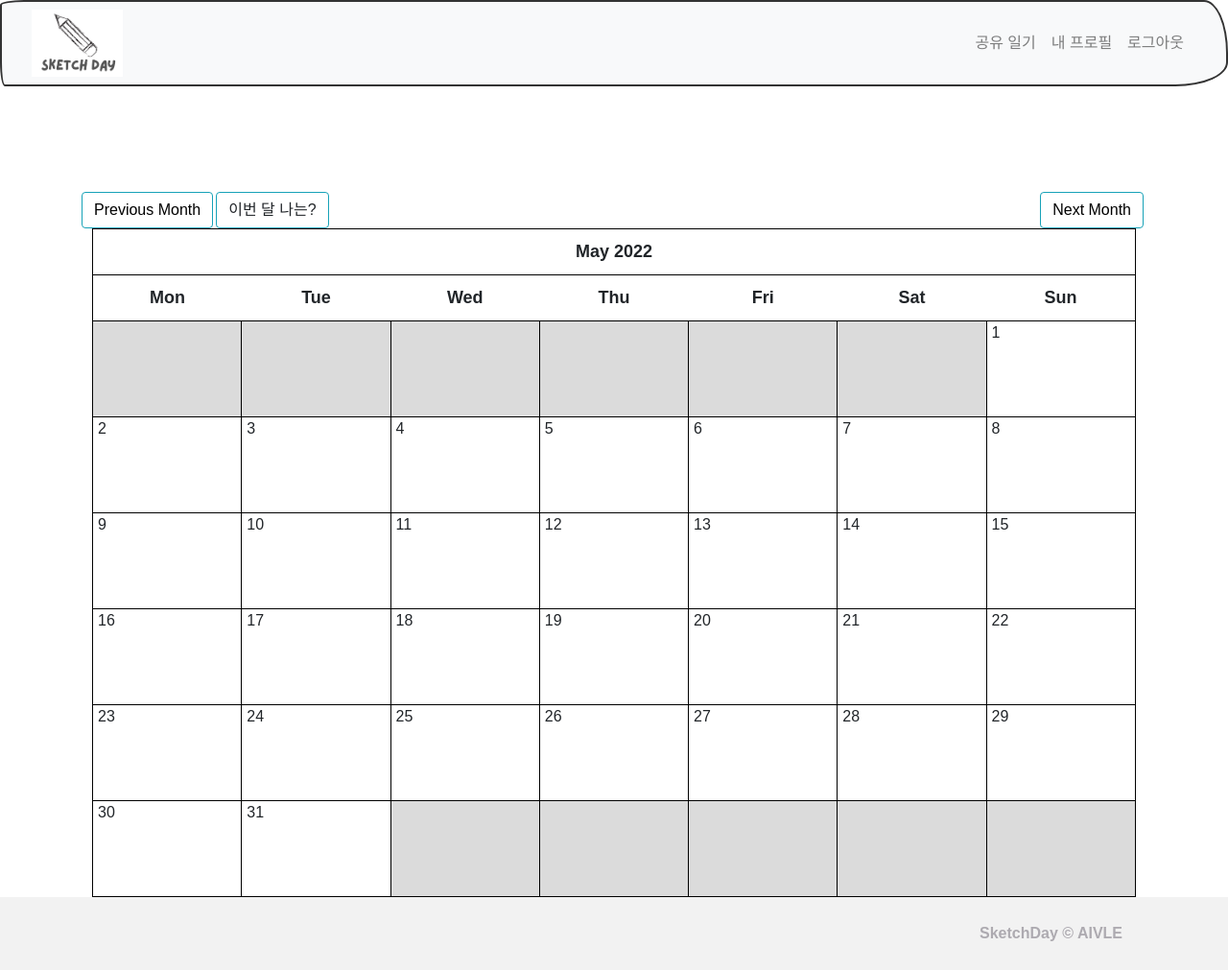
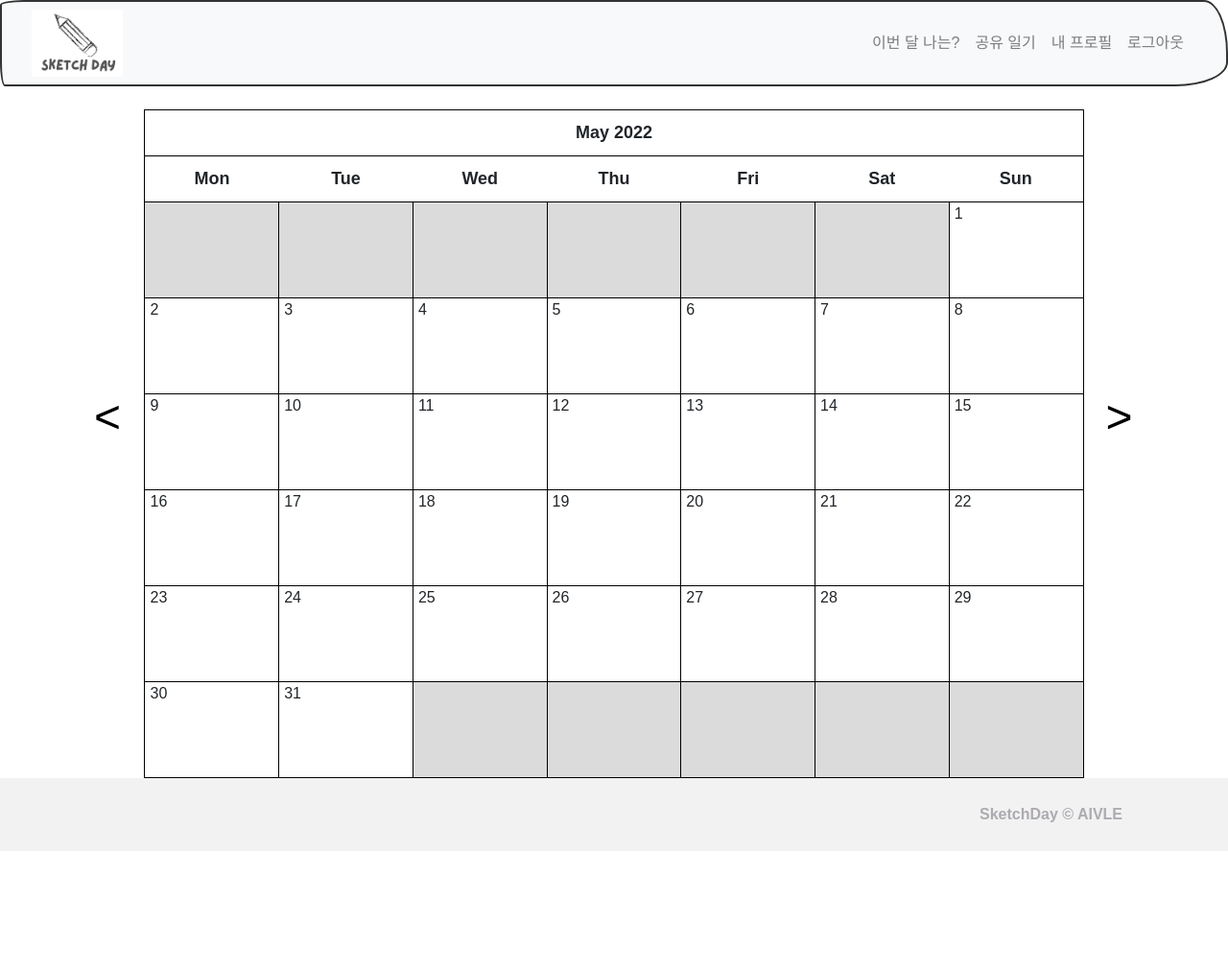
Before and after one commit to TrellixVulnTeam/SketchDay_R71R, a Django app: page /calendar/ in a window 1280 px wide. Shown: the whole page at 96% size. After the commit the page ends 887 px from the top, so only its background shows below. Run offline with Django 3.2, Linux system fonts and the light colour scheme; a user stored in the database is signed in; tables that the repository leaves empty hold one stand-in row (values such as "Sample post"); parts of the project's set-up code (start-up, migrations or seed data) failed here and were passed over; some libraries are stand-ins or nearby versions; some web fonts are replaced.

Commit message:
달력 css 수정

```diff
--- a/Login/templates/base/navbar.html
+++ b/Login/templates/base/navbar.html
@@ -16,6 +16,8 @@
       <div class="collapse navbar-collapse" id="navbarColor03">
         <ul class="navbar-nav ms-auto">
           <li class="nav-item">
+            {% block navi %}
+            {% endblock navi %}
             <li><a class="nav-link" href="{% url 'main' %}">공유 일기</a></li>
           {% if user.is_authenticated %}
             <li><a class="nav-link" href="{% url 'profile' user.id %}">내 프로필</a></li>
@@ -26,6 +28,7 @@
           </li>
 
           {% endif %}
+
         </ul>
       </div>
     </div>
--- a/emotion_calendar/templates/emotion_calendar/calendar.html
+++ b/emotion_calendar/templates/emotion_calendar/calendar.html
@@ -1,4 +1,8 @@
 {% extends "base/navbar.html" %}
+
+{% block navi %}
+  <li><a class="nav-link" data-toggle="modal" data-target="#myModal">이번 달 나는?</a></li>
+{% endblock navi %}
 
 {% load static %}
 {% block content %}
@@ -19,7 +23,7 @@
 </head>
 
 <body>
-  <script src="https://code.jquery.com/jquery-3.2.1.slim.min.js" integrity="sha384-KJ3o2DKtIkvYIK3UENzmM7KCkRr/rE9/Qpg6aAZGJwFDMVNA/GpGFF93hXpG5KkN"
+  <script src="https://code.jquery.com/jquery-3.2.1.slim.min.js" integrity="sha384-KJ3o2DKtIkvYIK3UENzmM7KCkRr/rE9/Qpg6aAZGJwFDMVNA/GpGFF93hXpG5KkN"></script>
 <script src="https://code.jquery.com/jquery-3.2.1.slim.min.js" integrity="sha384-KJ3o2DKtIkvYIK3UENzmM7KCkRr/rE9/Qpg6aAZGJwFDMVNA/GpGFF93hXpG5KkN"
     crossorigin="anonymous"></script>
 <script src="https://cdnjs.cloudflare.com/ajax/libs/popper.js/1.12.9/umd/popper.min.js" integrity="sha384-ApNbgh9B+Y1QKtv3Rn7W3mgPxhU9K/ScQsAP7hUibX39j7fakFPskvXusvfa0b4Q"
@@ -35,15 +39,20 @@
 <script src="https://maxcdn.bootstrapcdn.com/bootstrap/4.0.0/js/bootstrap.min.js" integrity="sha384-JZR6Spejh4U02d8jOt6vLEHfe/JQGiRRSQQxSfFWpi1MquVdAyjUar5+76PVCmYl"
 crossorigin="anonymous"></script>
 
-  <div class="container">
+  <div class="container mt-4">
     <div class="row">
       <div class="col-sm-12">
-        <a class="btn btn-info left" href="{% url 'cal:calendar' %}?{{ prev_month }}"> Previous Month </a>
-        <a class="btn btn-info center" data-toggle="modal" data-target="#myModal">
-          이번 달 나는?
-        </a>
-        <a class="btn btn-info right" href="{% url 'cal:calendar' %}?{{ next_month }}"> Next Month </a>
-        {{ calendar }}
+        <div>
+          <div style="float: left; width: 5%; margin-top: 25%;">
+            <a class="btn" href="{% url 'cal:calendar' %}?{{ prev_month }}" style="font-size: 3rem"> < </a>
+          </div>
+          <div style="float: left; width: 90%">
+            {{ calendar }}
+          </div>
+          <div style="float: left; width: 5%;  margin-top: 25%;">
+            <a class="btn" href="{% url 'cal:calendar' %}?{{ next_month }}" style="font-size: 3rem"> > </a>
+          </div>
+        </div>
       </div>
     </div>
 
--- a/emotion_calendar/utils.py
+++ b/emotion_calendar/utils.py
@@ -25,7 +25,7 @@
 
 		if diary.exists():
 			emotion = diary[0].emotion
-			img_url = f'<center><img width="50" height="50" src=/static/emotion_calendar/emotion/{self.img_dic[emotion]}></center>'
+			img_url = f'<center><img width="40" height="40" src=/static/emotion_calendar/emotion/{self.img_dic[emotion]}></center>'
 			onclick_url = f'"/diary/detail/{diary[0].id}"'
 		else:
 			dt_selected = f'{self.year}-{self.month}-{day}'
@@ -44,7 +44,7 @@
 	def formatmonth(self, user, withyear=True):
 		diarys = Diary.objects.filter(author=user, dt_created__month=self.month)
 
-		cal = f'<table border="0" cellpadding="0" cellspacing="0" class="calendar">\n'
+		cal = f'<table border="0" cellpadding="0" cellspacing="0" class="calendar" style="table-layout:fixed;">\n'
 		cal += f'{self.formatmonthname(self.year, self.month, withyear=withyear)}\n'
 		cal += f'{self.formatweekheader()}\n'
 		for week in self.monthdays2calendar(self.year, self.month):
```
